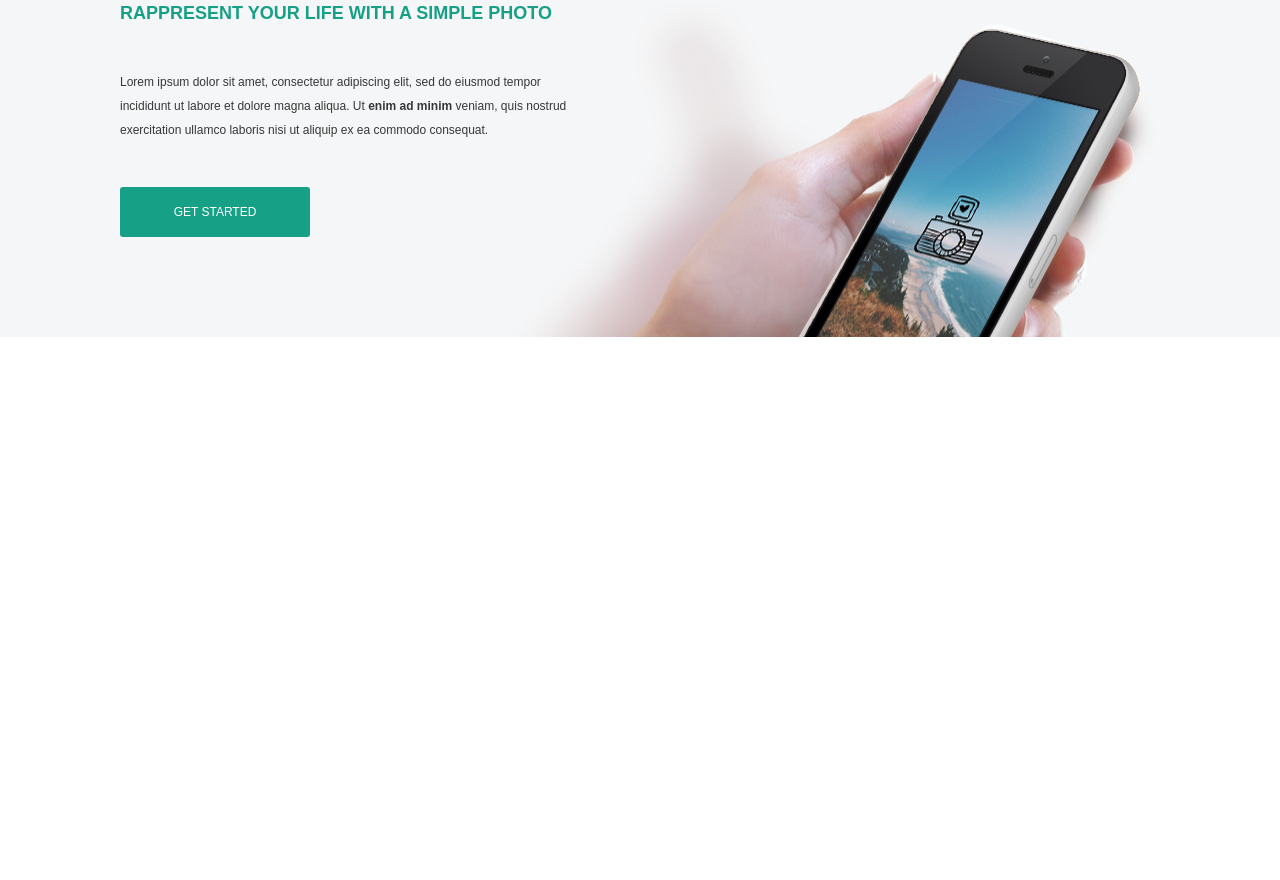
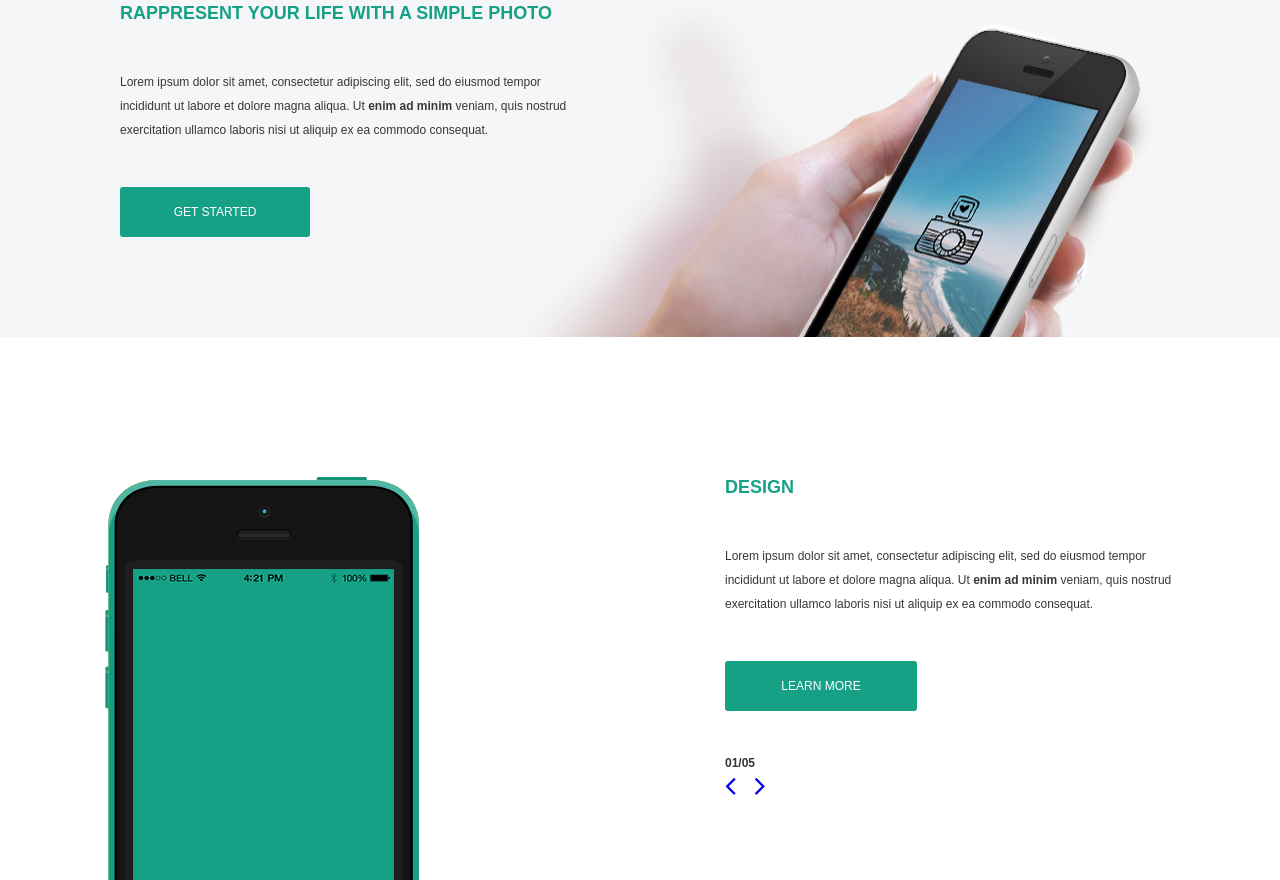
Before and after one commit to GeekHub-Frontend-CMS-8/Khodzitskyi_Yurii_exam, a plain HTML site: page build/index.html in a window 1280 px wide. Shown: the part 854-1734 px from the top of the page. Before the commit the page ends 1191 px from the top, so only its background shows below. Drawn offline with nearby package versions, Linux system fonts and the light colour scheme; a web font is replaced by a local one.

Commit message:
third section done

```diff
--- a/assets/sass/_second_section.scss
+++ b/assets/sass/_second_section.scss
@@ -1,6 +1,6 @@
 .second-section {
   &__wrapper {
-    padding: 100px 10px 0;
+    padding: 40px 10px 0;
     background-color: #f5f6f7;
   }
   &__container {
@@ -8,7 +8,7 @@
     margin: 0 auto;
     max-width: 1040px;
     display: flex;
-    flex-flow: column;
+    justify-content: center;
   }
   &__secondary-container {
     max-width: 450px;
@@ -25,10 +25,16 @@
   margin: 45px 0;
 }
 @media only screen and (min-width: 768px) {
+  .second-section__wrapper {
+    padding: 100px 10px 0;
+  }
   .second-section__container {
     background: url("../img/second-section__background.png") right top no-repeat;
   }
   .second-section__secondary-container {
     text-align: left;
   }
+  .second-section__container {
+    justify-content: flex-start;
+  }
 }
--- /dev/null
+++ b/assets/sass/_third-section.scss
@@ -0,0 +1,44 @@
+.third-section {
+  &__wrapper {
+    padding: 40px 10px 0;
+  }
+  &__container {
+    display: flex;
+    justify-content: center;
+    max-width: 1070px;
+    margin: 0 auto;
+  }
+  &__secondary-container {
+    max-width: 450px;
+    text-align: center;
+    padding-bottom: 40px;
+  }
+  &__button {
+    width: 100%;
+    max-width: 192px;
+    height: 50px;
+  }
+  &__slide-number {
+    color: #373737;
+    font-family: "Gotham Rounded Medium", sans-serif;
+    font-size: 12px;
+    font-weight: 700;
+    text-transform: uppercase;
+    &__position {
+      margin-top: 45px;
+    }
+  }
+}
+@media only screen and (min-width: 768px) {
+  .third-section__wrapper {
+    padding: 140px 10px 0;
+  }
+  .third-section__container {
+    background: url("../img/third-section__background.png") left top no-repeat;
+    justify-content: flex-end;
+  }
+  .third-section__secondary-container {
+    text-align: left;
+    padding-bottom: 80px;
+  }
+}
--- a/assets/sass/_variables.scss
+++ b/assets/sass/_variables.scss
@@ -33,3 +33,10 @@
     font-weight: 700;
   }
 }
+.slide-button {
+  text-decoration: none;
+  font-size: 30px;
+  &__right__position {
+    margin-left: 15px;
+  }
+}
--- a/assets/sass/main.scss
+++ b/assets/sass/main.scss
@@ -3,3 +3,4 @@
 @import "header";
 @import "navigation";
 @import "second_section";
+@import "third-section";
--- a/build/index.html
+++ b/build/index.html
@@ -73,5 +73,33 @@
         </div>
     </div>
 </section>
+<section class="third-section__wrapper">
+    <div class="third-section__container">
+        <div class="third-section__secondary-container">
+            <h2 class="section__headline">
+                DESIGN
+            </h2>
+            <p class="section__paragraph second-section__paragraph">
+                Lorem ipsum dolor sit amet, consectetur adipiscing elit,
+                sed do eiusmod tempor incididunt ut labore et dolore
+                magna aliqua. Ut
+                <span class="section__paragraph__highlited">
+                enim ad minim
+            </span>
+                veniam, quis
+                nostrud exercitation ullamco laboris nisi
+                ut aliquip ex ea commodo consequat.
+            </p>
+            <button class="button third-section__button">
+                learn more
+            </button>
+            <p class="third-section__slide-number third-section__slide-number__position">
+                01/05
+            </p>
+            <a href="#" class="fa fa-angle-left slide-button"> </a>
+            <a href="#" class="fa fa-angle-right slide-button slide-button__right__position"> </a>
+        </div>
+    </div>
+</section>
 </body>
 </html>
```
Also changed, not shown: assets/index.html (+28 -0 lines), assets/img/third-section__background.png (added), build/css/main.css, build/img/third-section__background.png (added).
